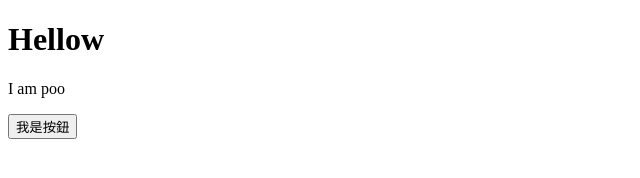
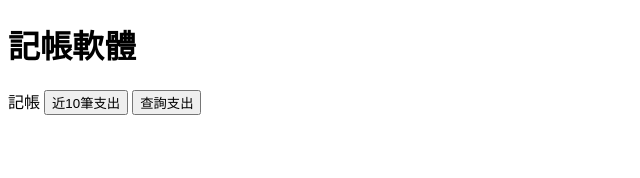
Before and after one commit to 99187/accouting, a plain HTML site: page index.html in a window 1280 px wide. Shown: the whole page, without its empty margins (0-640 px from the left). Drawn offline with Linux system fonts and the light colour scheme.

Commit message:
Update index.html

```diff
--- a/index.html
+++ b/index.html
@@ -5,14 +5,18 @@
     <meta name="viewport" content="width=device-width, initial-scale=1.0">
     <meta http-equiv="X-UA-Compatible" content="ie=edge">
     <title>Document</title>
+    <link rel"stylesheet" type="text/css" herf="css/bootstrap.css">
+    <link rel"stylesheet" type="text/css" herf="css/style.css">
 </head>
 <body>
-    <h1>Hellow</h1>
-    <p>I am poo</p>
-    <button type="button" class="btn btn-primary" onclick="filter()">我是按鈕</button>
+    <h1>記帳軟體</h1
+    <button type="button" class="btn btn-primary" onclick="filter()">記帳</button>
+    <button type="button" class="btn btn-primary" onclick="filter()">近10筆支出</button>
+    <button type="button" class="btn btn-primary" onclick="filter()">查詢支出</button>
     <script>
         function btnClick(){
             alert("Hi");
         }
+        </script>
 </body>
 </html>
```
